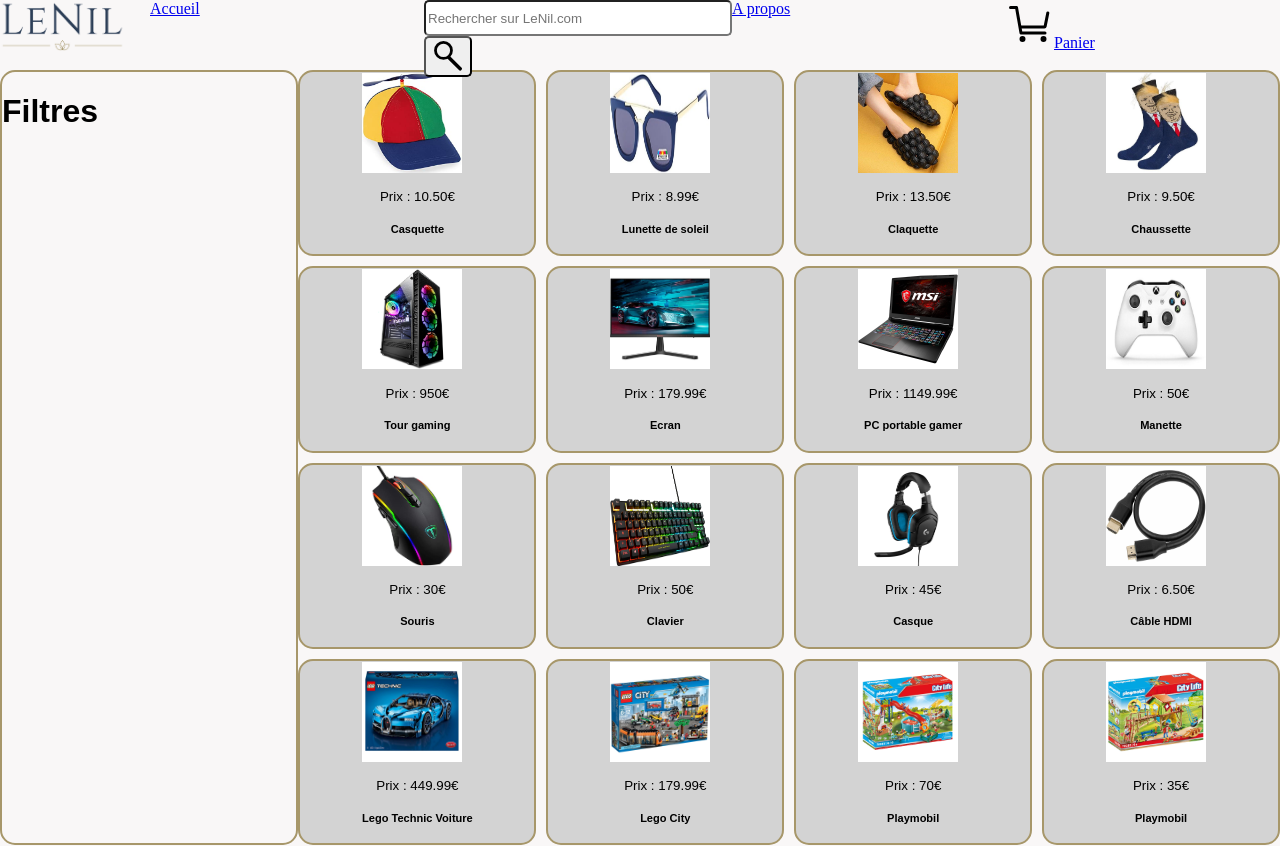
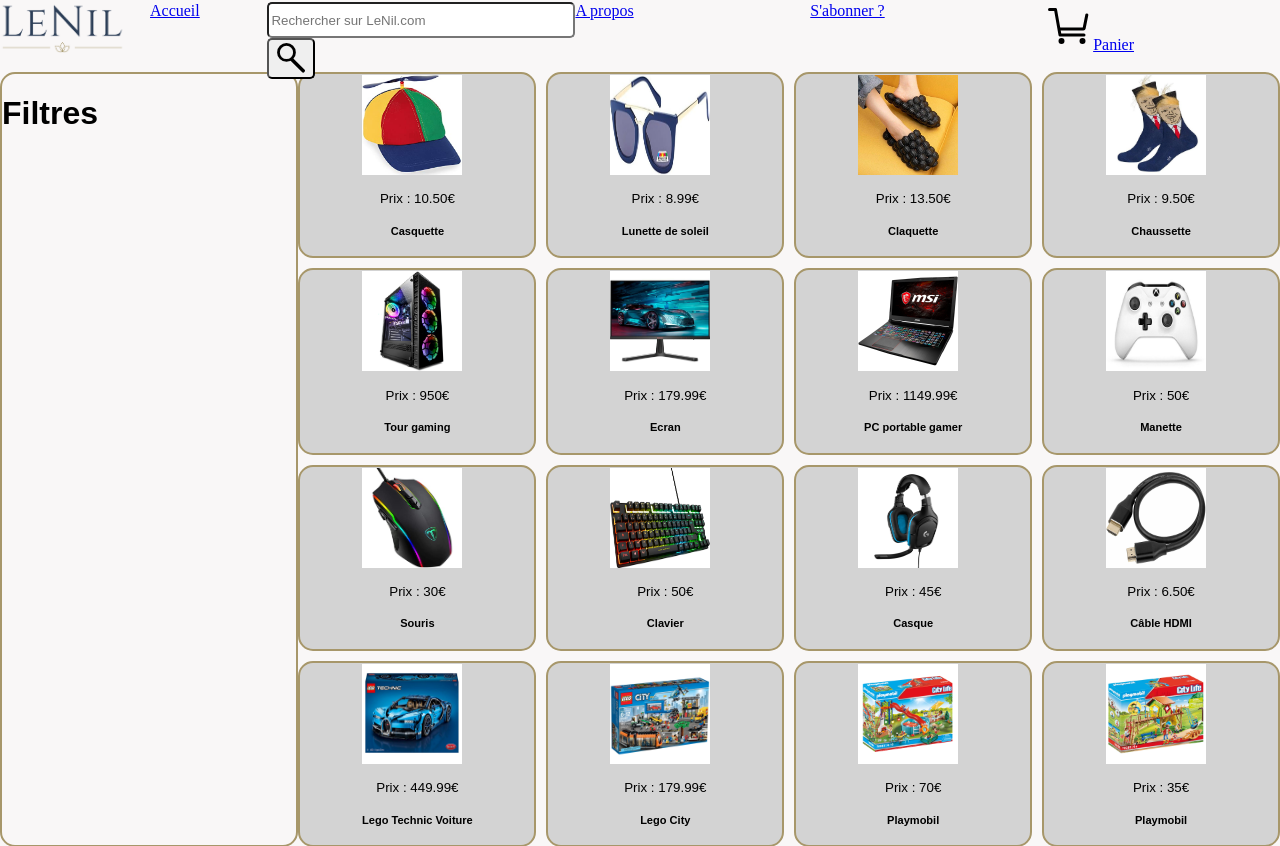
Before and after one commit to Ymasuu/LeNil, a PHP site: page /pages/Vue/index.php in a window 1280 px wide. Shown: the top 846 px of the page. Run offline with PHP 8.4, Linux system fonts and the light colour scheme.

Commit message:
s'abonner bouton

```diff
--- a/css/style.css
+++ b/css/style.css
@@ -29,6 +29,7 @@ footer{
     height: 5px;
     position: relative;
     bottom: 0;
+    margin-top: 2px;
     left: 0;
     z-index: 999;
 }
@@ -36,7 +37,7 @@ footer{
 .header-nav ul{
     list-style: none;
     display: grid;
-    grid-template-columns: 1fr 1fr 1fr 1fr;
+    grid-template-columns: 0.5fr 1fr 1fr 1fr 1fr;
     margin: 0;
     padding: 0;
 }
--- a/templates/header.php
+++ b/templates/header.php
@@ -17,6 +17,7 @@
 			</form>
 			</li>
 			<li><a href="about.php">A propos</a></li>
+			<li><a href="abonnement.php">S'abonner ?</a></li>
 			<li><a href="panier.php">
 			<svg width="48" height="48" viewBox="0 0 512 512">
     			<circle cx="176" cy="416" r="16" style="fill:none;stroke:#000;stroke-linecap:round;stroke-linejoin:round;stroke-width:32px"></circle>
```
